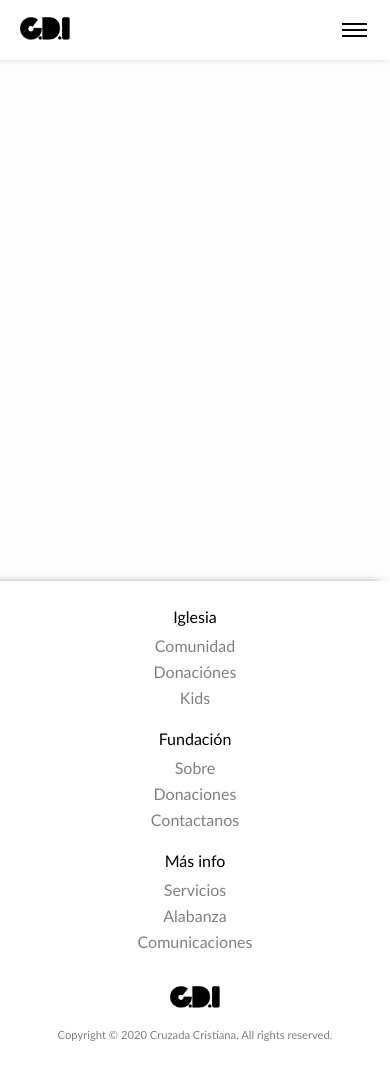
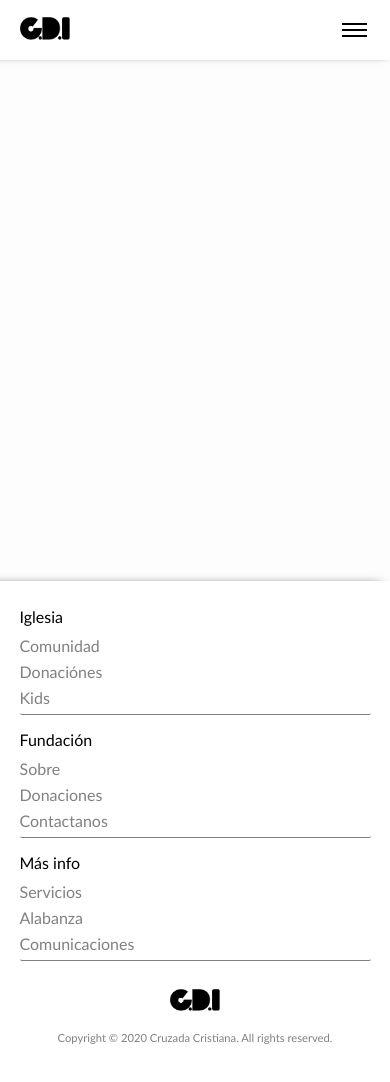
Before and after one commit to Sergiorodp/IglesiaCDIBlank, a React (Create React App) app: page / in a window 390 px wide. Built offline with nearby package versions, Linux system fonts and the light colour scheme.

Commit message:
nev blanco y nuevo footer

```diff
--- a/src/Components/footer/StyleFooter/StyleFooter.css
+++ b/src/Components/footer/StyleFooter/StyleFooter.css
@@ -134,6 +134,8 @@
     .grid-container-footer{
         grid-template-columns: repeat(1,1fr);
         grid-template-rows: repeat(4,1fr);
+        width: 90%;
+        /* background: green; */
     }
 
     .grid-container-footer *{
@@ -142,15 +144,33 @@
     }
 
     /* listas */
+    .list-one-main-grid-container{
+        grid-column: 1;
+        grid-row: 1;
+
+    }
+
+    .list-two-main-grid-container{
+        grid-column: 1;
+        grid-row: 2;
+    }
+
+    .list-three-main-grid-container{
+        grid-column: 1;
+        grid-row: 3;
+    }
+
     .List-container-footer{
-        text-align: center;
-        grid-column: 1;
+        /* text-align: center; */
         padding-top: 15px;
-        /* border-bottom: 1px solid gray; */
+        /* background: goldenrod; */
+        border-radius: 2px;
+        border-bottom: 1px solid gray;
     }
 
     .first-list-foot{
         grid-row: 1/2;
+        /* background: rosybrown; */
     }
 
     .second-list-foot{
--- a/src/Components/footer/footer.js
+++ b/src/Components/footer/footer.js
@@ -8,6 +8,7 @@ function FooterCDI(){
     return(
         <div className = "footer">
             <div className = "grid-container-footer">
+                <div className = "list-one-main-grid-container">
                     <div className = "List-container-footer first-list-foot">
                         <p>Iglesia</p>
                         <ul className = "list-none">
@@ -16,6 +17,8 @@ function FooterCDI(){
                             <li><a href={homepageLocal} className = "white-color">Kids</a></li>
                         </ul>
                     </div>
+                </div>
+                <div className = "list-two-main-grid-container">
                 <div className = "List-container-footer second-list-foot">
                     <p>Fundación</p>
                     <ul className = "list-none">
@@ -24,6 +27,8 @@ function FooterCDI(){
                         <li><a href={homepageLocal} className = "white-color">Contactanos</a></li>
                     </ul>
                 </div>
+                </div>
+                <div className = "list-three-main-grid-container">
                     <div className = "List-container-footer thirt-list-foot">
                     <ul className = "list-none">
                         <p>Más info</p>
@@ -31,6 +36,7 @@ function FooterCDI(){
                             <li><a href={homepageLocal} className = "white-color">Alabanza</a></li>
                             <li><a href={homepageLocal} className = "white-color">Comunicaciones</a></li>
                         </ul>
+                    </div>
                 </div>
                 <div className = "logo-footer-container">
                     <img src = {Logo} alt = "web-logo" className="logo-footer-class"></img>
--- a/src/Components/navBar/StylesNav.css
+++ b/src/Components/navBar/StylesNav.css
@@ -130,7 +130,7 @@
         left: 0px;
         /* min-height: calc(100vh - 60px - 260px); */
         height: 0px;
-        background: black;
+        /* background: black; */
         border-bottom-left-radius: 10px;
         border-bottom-right-radius: 10px;
         top : 60px;
@@ -148,7 +148,7 @@
 
     .nav-list-container ul{
         grid-row: 1/2;
-        background: black;
+        background: white;
         display: flex;
         flex-direction: column;
         align-items: center;
@@ -161,7 +161,7 @@
     }
 
     .nav-list-container a{
-        color: white;
+        color: black;
         font-size: 120%;
     }
 
--- a/src/pages/main/main.js
+++ b/src/pages/main/main.js
@@ -17,7 +17,6 @@ function MainPage(){
             </div>
             <Intro/>
             <div className = "container-grid">
-                {/* <div className = "icons-container"></div> */}
             </div>
         </div>
     )
```
Lines whose indentation alone changed are shown as unchanged.
